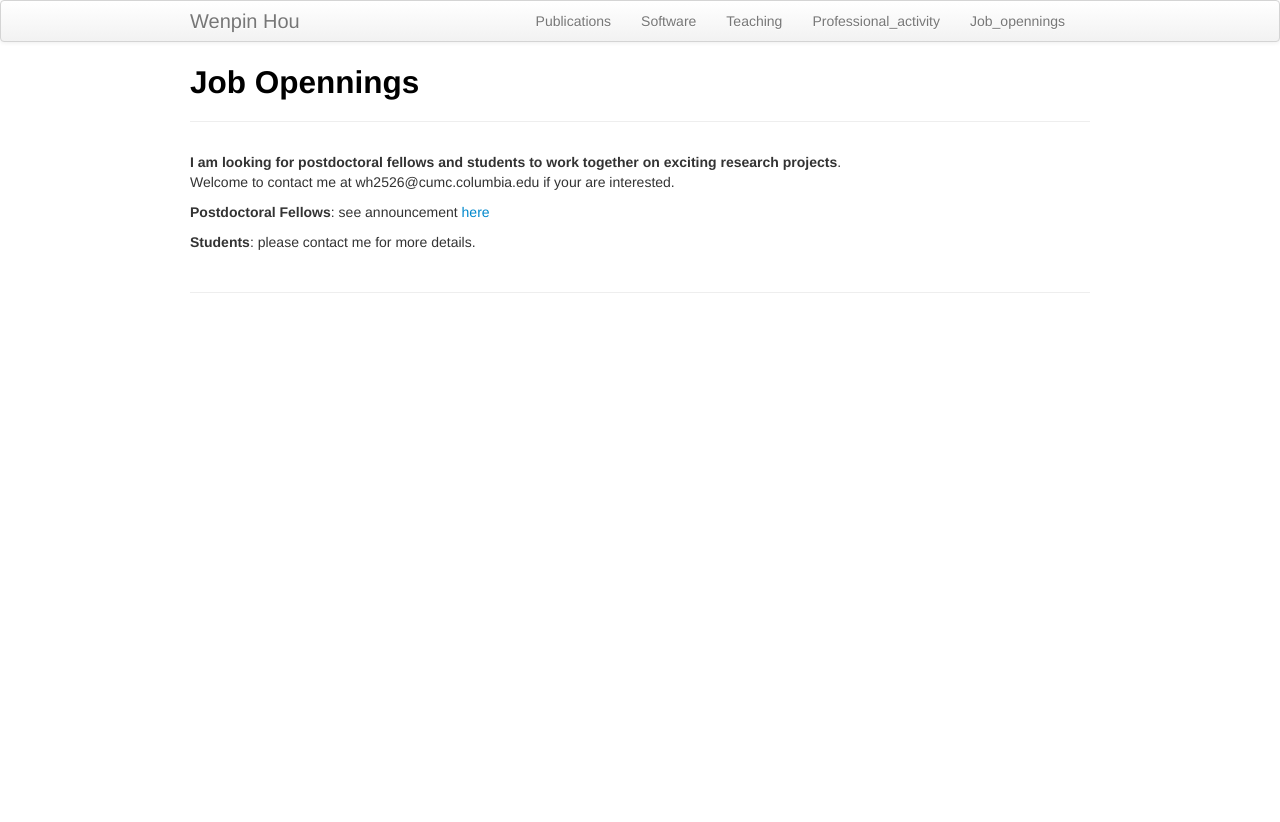
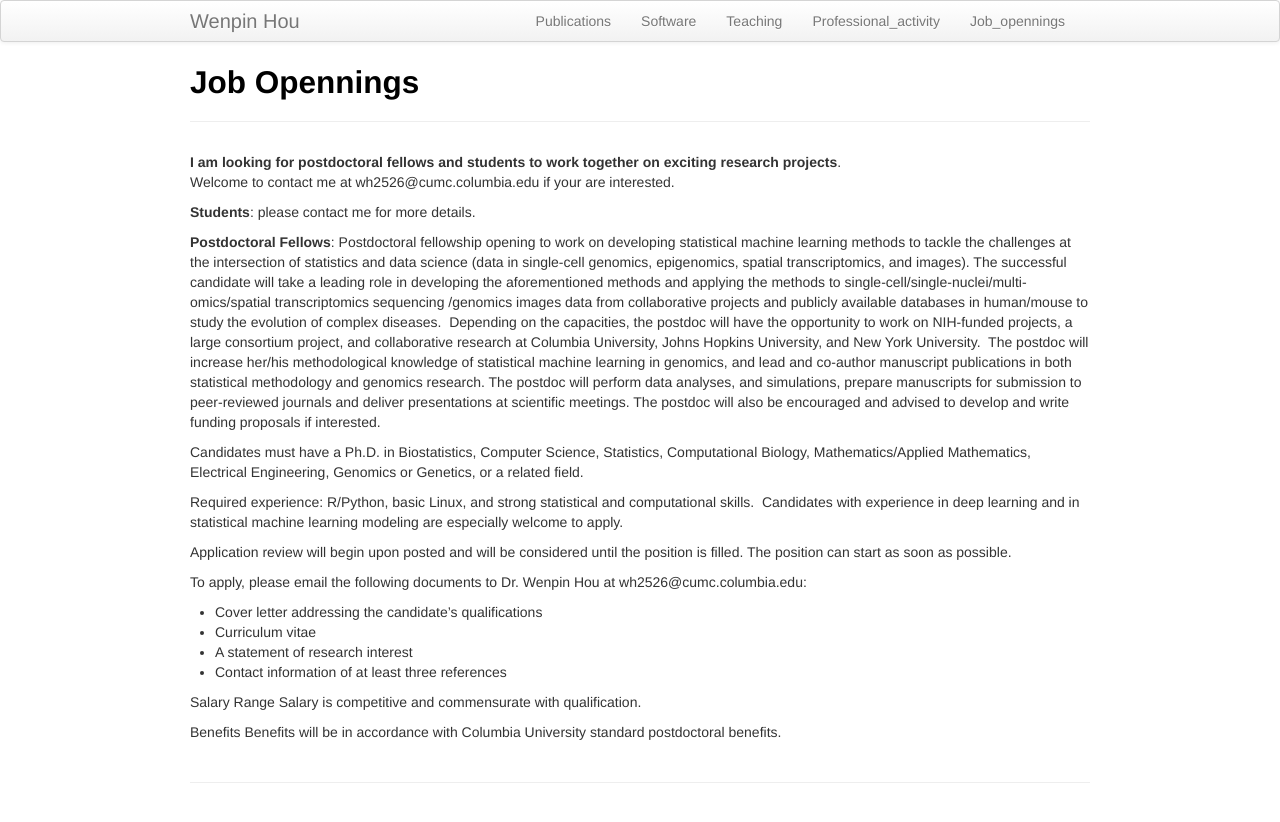
Before and after one commit to Winnie09/Wenpin_Hou, a Jekyll site: the page built from pages/job_opennings.md, in a window 1280 px wide. Shown: the top 822 px of the page. Built offline with Jekyll 4.4.1, drawn with Linux system fonts in a browser that asks for light colours.

Commit message:
add postdoc opennings

```diff
--- a/pages/job_opennings.md
+++ b/pages/job_opennings.md
@@ -7,6 +7,24 @@ title: Job Opennings
 **I am looking for postdoctoral fellows and students to work together on exciting research projects**.
 Welcome to contact me at wh2526@cumc.columbia.edu if your are interested.
 
-**Postdoctoral Fellows**: see announcement [here](https://forms.stat.ufl.edu/statistics-jobs/entry/9619/)
+**Students**: please contact me for more details.
 
-**Students**: please contact me for more details.
+**Postdoctoral Fellows**: Postdoctoral fellowship opening to work on developing statistical machine learning methods to tackle the challenges at the intersection of statistics and data science (data in single-cell genomics, epigenomics, spatial transcriptomics, and images). The successful candidate will take a leading role in developing the aforementioned methods and applying the methods to single-cell/single-nuclei/multi-omics/spatial transcriptomics sequencing /genomics images data from collaborative projects and publicly available databases in human/mouse to study the evolution of complex diseases.  Depending on the capacities, the postdoc will have the opportunity to work on NIH-funded projects, a large consortium project, and collaborative research at Columbia University, Johns Hopkins University, and New York University.  The postdoc will increase her/his methodological knowledge of statistical machine learning in genomics, and lead and co-author manuscript publications in both statistical methodology and genomics research. The postdoc will perform data analyses, and simulations, prepare manuscripts for submission to peer-reviewed journals and deliver presentations at scientific meetings. The postdoc will also be encouraged and advised to develop and write funding proposals if interested.
+
+Candidates must have a Ph.D. in Biostatistics, Computer Science, Statistics, Computational Biology, Mathematics/Applied Mathematics, Electrical Engineering,  Genomics or Genetics, or a related field.
+
+Required experience: R/Python, basic Linux, and strong statistical and computational skills.  Candidates with experience in deep learning and in statistical machine learning modeling are especially welcome to apply.
+
+Application review will begin upon posted and will be considered until the position is filled. The position can start as soon as possible.
+
+To apply, please email the following documents to Dr. Wenpin Hou at wh2526@cumc.columbia.edu:
+* Cover letter addressing the candidate’s qualifications
+* Curriculum vitae
+* A statement of research interest
+* Contact information of at least three references
+
+Salary Range
+Salary is competitive and commensurate with qualification.
+
+Benefits
+Benefits will be in accordance with Columbia University standard postdoctoral benefits.
```
